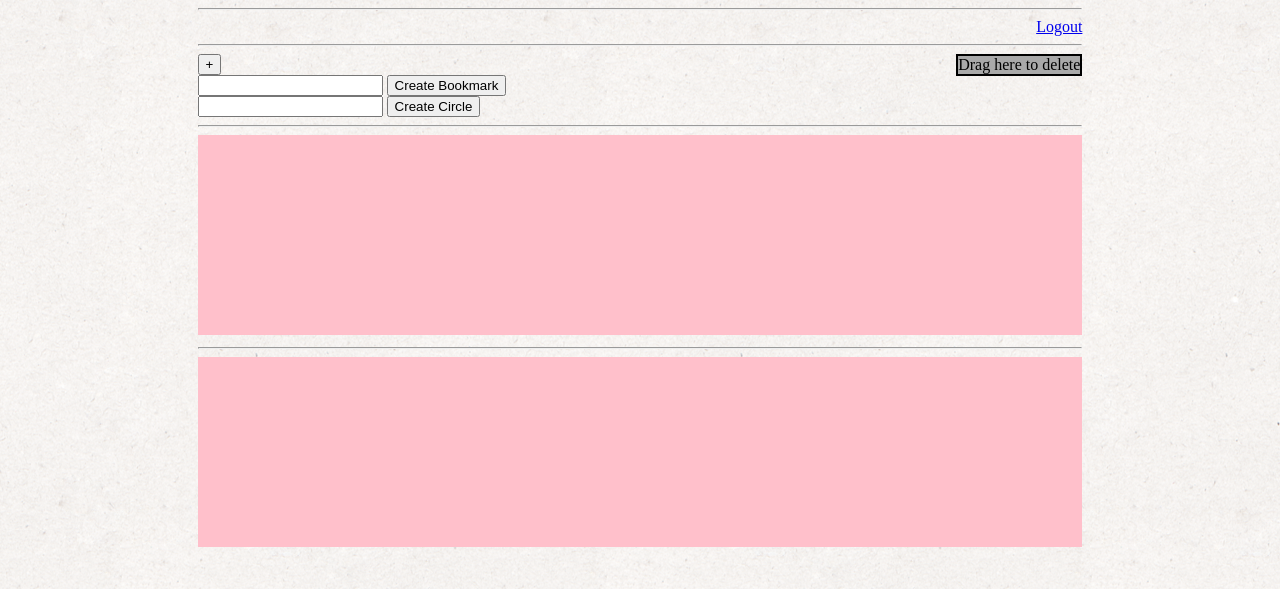
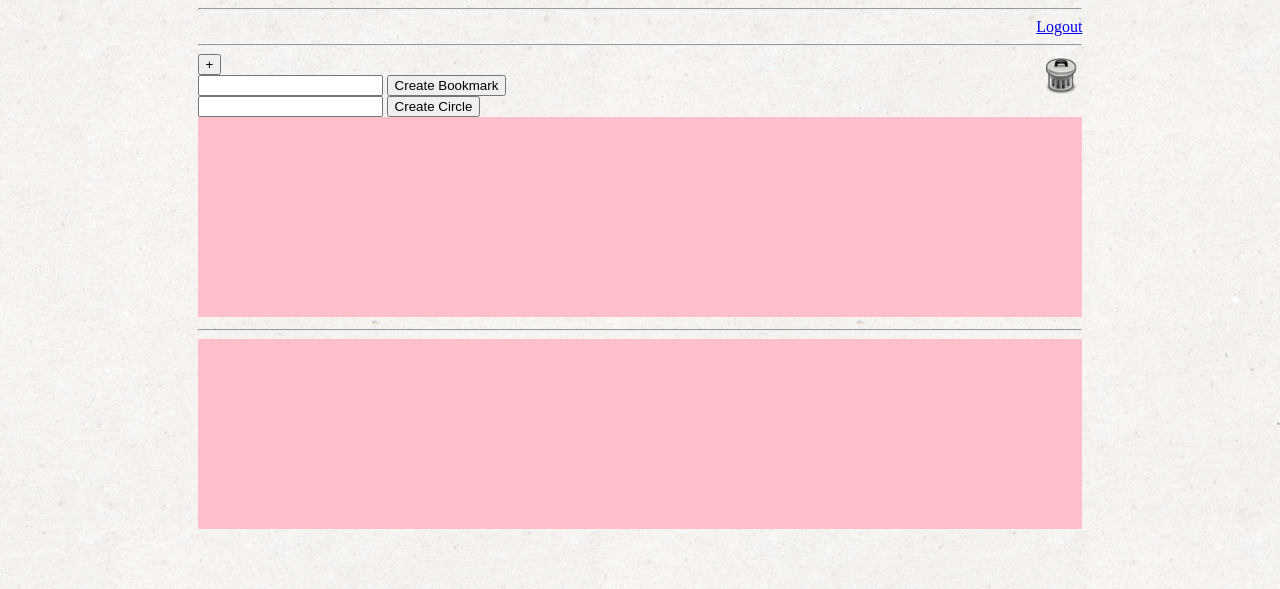
Before and after one commit to paul-w/bookmarkplus, a Flask app: template src/templates/html/main.html in a window 1280 px wide. Shown: the part 105-694 px from the top of the page. Run offline with Flask 2, Linux system fonts and the light colour scheme; the template is opened without the code that fills it, so the values that code supplies are empty; parts of the project's set-up code (start-up, migrations or seed data) failed here and were passed over; some web fonts are replaced.

Commit message:
we have a trash can picture for delete :)

```diff
--- a/src/static/css/style.css
+++ b/src/static/css/style.css
@@ -159,6 +159,9 @@ div#messages {
 
 div#delete {
   float: right;
-  background-color: darkgray;
-  border: 2px solid black;
 }
+
+img#trash {
+  width: 40px;
+  height: 40px;
+}
--- a/src/templates/html/main.html
+++ b/src/templates/html/main.html
@@ -17,7 +17,9 @@
 <hr />
 <div>
   <button id="add_item">+</button>
-  <div id="delete">Drag here to delete</div>
+  <div id="delete">
+    <img id="trash" src="static/img/trashcan.png" />
+  </div>
   <div id="add_options">
     <div id="add_bookmark">
       <input id="create_bookmark_uri" type="text"></input>
@@ -29,7 +31,6 @@
     </div>
   </div>
 <div>
-<hr />
 <div class="bookmarks_container" id="bookmarks_container">
 </div>
 <hr />
```
Also changed, not shown: src/templates/js/main.js (+5 -2 lines), src/static/img/trashcan.png (added).
